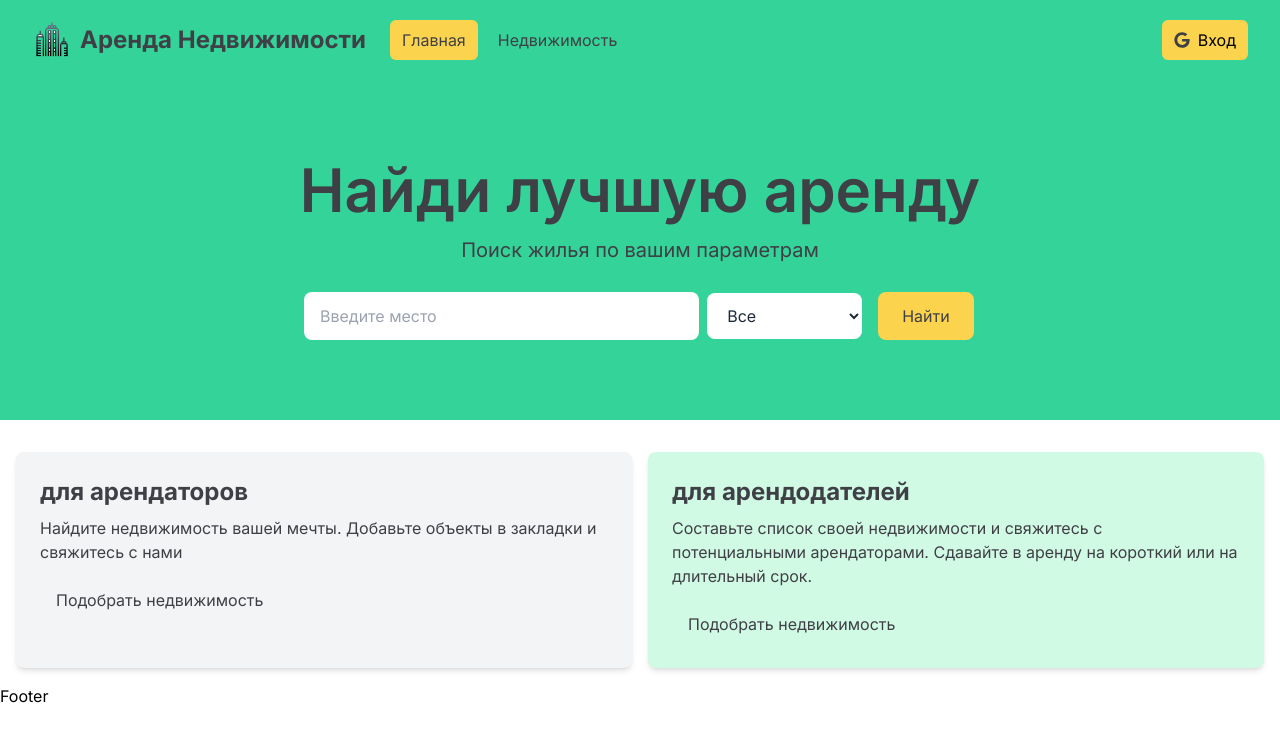
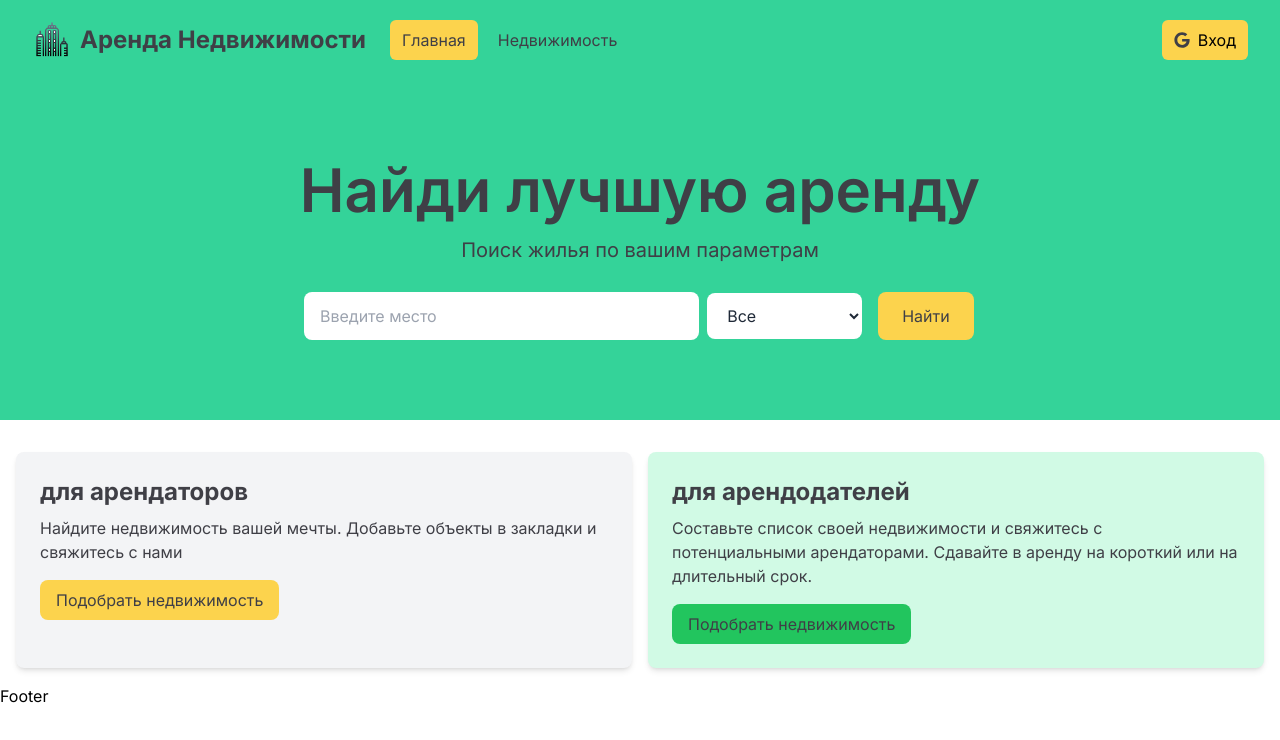
Before and after one commit to MikeSaburov/next_learn, a Next.js app: page / in a window 1280 px wide. Shown: the top 740 px of the page. Built offline with nearby package versions, Linux system fonts and the light colour scheme.

Commit message:
верстка компонентов

```diff
--- a/components/InfoBoxes.jsx
+++ b/components/InfoBoxes.jsx
@@ -10,7 +10,7 @@ const InfoBoxes = () => {
             buttonInfo={{
               text: 'Подобрать недвижимость',
               link: '/properties',
-              backgroundCilor: 'bg-amber-300',
+              backgroundColor: 'bg-amber-300',
             }}
           >
             Найдите недвижимость вашей мечты. Добавьте объекты в закладки и
@@ -22,7 +22,7 @@ const InfoBoxes = () => {
             buttonInfo={{
               text: 'Подобрать недвижимость',
               link: '/properties',
-              backgroundCilor: 'bg-amber-300',
+              backgroundColor: 'bg-green-500',
             }}
           >
             Составьте список своей недвижимости и свяжитесь с потенциальными
```
